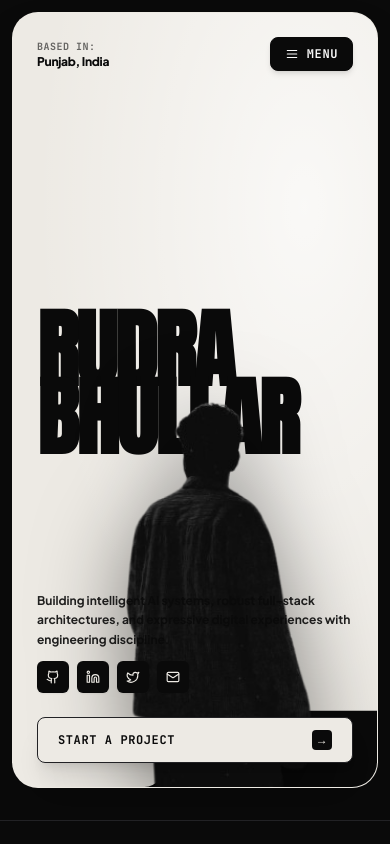
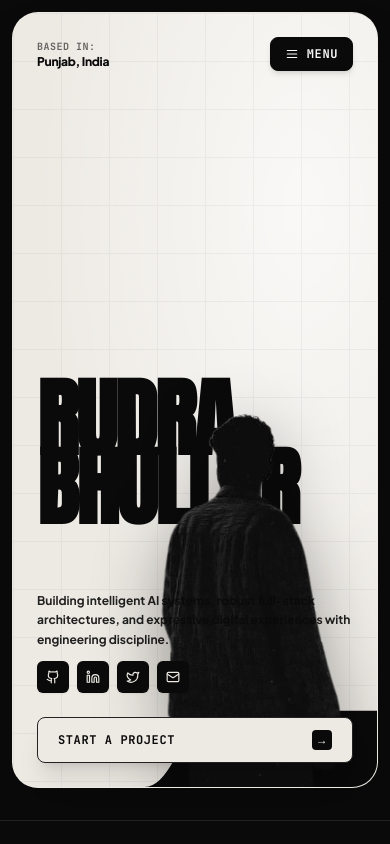
Before and after one commit to rudraism19/Rudra-Bhullar-Portfolio, a Next.js app: page / in a window 390 px wide. Shown: the top 844 px of the page. Built offline with nearby package versions, Linux system fonts and the light colour scheme.

Commit message:
feat(hero): upgrade silhouette to 1146px HD asset, scale proportionally and add multi-axis scroll and mouse parallax

```diff
--- a/components/sections/Hero.tsx
+++ b/components/sections/Hero.tsx
@@ -20,8 +20,11 @@ const SOCIAL_LINKS = [
 
 export default function Hero() {
   const [time, setTime] = useState<string>('');
+  const [scrollY, setScrollY] = useState<number>(0);
+  const [mousePos, setMousePos] = useState<{ x: number; y: number }>({ x: 0, y: 0 });
 
   useEffect(() => {
+    // 1. Live IST clock
     const updateTime = () => {
       const now = new Date();
       setTime(
@@ -37,8 +40,36 @@ export default function Hero() {
 
     updateTime();
     const interval = setInterval(updateTime, 1000);
-    return () => clearInterval(interval);
+
+    // 2. Smooth Scroll Parallax tracking (within hero range)
+    const handleScroll = () => {
+      if (window.scrollY <= 1400) {
+        setScrollY(window.scrollY);
+      }
+    };
+
+    window.addEventListener('scroll', handleScroll, { passive: true });
+
+    return () => {
+      clearInterval(interval);
+      window.removeEventListener('scroll', handleScroll);
+    };
   }, []);
+
+  const handleMouseMove = (e: React.MouseEvent<HTMLDivElement>) => {
+    if (typeof window !== 'undefined' && window.matchMedia('(prefers-reduced-motion: reduce)').matches) {
+      return;
+    }
+    const { clientX, clientY, currentTarget } = e;
+    const { left, top, width, height } = currentTarget.getBoundingClientRect();
+    const x = ((clientX - left) / width - 0.5) * 2;
+    const y = ((clientY - top) / height - 0.5) * 2;
+    setMousePos({ x, y });
+  };
+
+  const handleMouseLeave = () => {
+    setMousePos({ x: 0, y: 0 });
+  };
 
   const scrollTo = (targetId: string) => {
     const el = document.getElementById(targetId);
@@ -58,10 +89,23 @@ export default function Hero() {
       className="relative w-full px-3 sm:px-6 lg:px-8 pt-3 sm:pt-5 pb-8 max-w-[1680px] mx-auto overflow-hidden bg-[#0A0A0A]"
     >
       {/* Editorial Titanium Architectural Limestone Canvas Block */}
-      <div className="relative w-full rounded-[26px] sm:rounded-[36px] md:rounded-[42px] bg-[#EDEAE4] overflow-hidden min-h-[92vh] sm:min-h-[94vh] lg:min-h-[96vh] flex flex-col justify-between shadow-2xl border border-[#EDEAE4]/40">
+      <div
+        onMouseMove={handleMouseMove}
+        onMouseLeave={handleMouseLeave}
+        className="relative w-full rounded-[26px] sm:rounded-[36px] md:rounded-[42px] bg-[#EDEAE4] overflow-hidden min-h-[92vh] sm:min-h-[94vh] lg:min-h-[96vh] flex flex-col justify-between shadow-2xl border border-[#EDEAE4]/40 transition-colors duration-500"
+      >
 
         {/* Subtle Ambient Specular Lighting */}
         <div className="absolute inset-0 bg-[radial-gradient(ellipse_at_80%_25%,_rgba(255,255,255,0.7),_transparent_65%)] pointer-events-none" />
+
+        {/* Fine Editorial Grid Watermark Lines */}
+        <div
+          className="absolute inset-0 pointer-events-none opacity-[0.04]"
+          style={{
+            backgroundImage: `linear-gradient(to right, #0A0A0A 1px, transparent 1px), linear-gradient(to bottom, #0A0A0A 1px, transparent 1px)`,
+            backgroundSize: '48px 48px'
+          }}
+        />
 
         {/* 1. TOP EDITORIAL BAR (z-30) */}
         <header className="relative px-6 sm:px-10 md:px-14 pt-6 sm:pt-8 flex items-center justify-between z-30">
@@ -111,8 +155,15 @@ export default function Hero() {
           </div>
         </header>
 
-        {/* 2. GIANT CONDENSED DISPLAY TYPOGRAPHY (z-10) */}
-        <div className="absolute top-[48%] -translate-y-1/2 left-6 sm:left-10 md:left-14 lg:left-16 z-10 pointer-events-none select-none flex flex-col leading-[0.8] tracking-tighter">
+        {/* 2. GIANT CONDENSED DISPLAY TYPOGRAPHY WITH 3D PARALLAX (z-10) */}
+        <div
+          style={{
+            transform: `translate3d(${-mousePos.x * 8}px, ${-scrollY * 0.12 - mousePos.y * 6}px, 0)`,
+            transition: 'transform 0.2s cubic-bezier(0.2, 0.8, 0.2, 1)',
+            willChange: 'transform',
+          }}
+          className="absolute top-[48%] -translate-y-1/2 left-6 sm:left-10 md:left-14 lg:left-16 z-10 pointer-events-none select-none flex flex-col leading-[0.8] tracking-tighter"
+        >
           <h1 className="flex flex-col select-none">
             <span className="font-headline text-[22vw] sm:text-[18vw] lg:text-[14.5vw] xl:text-[195px] font-black uppercase text-[#0A0A0A] leading-[0.8] tracking-tight">
               RUDRA
@@ -123,12 +174,20 @@ export default function Hero() {
           </h1>
         </div>
 
-        {/* 3. PORTRAIT SILHOUETTE CUTOUT (z-20) */}
-        <div className="absolute bottom-0 left-[34%] sm:left-[36%] md:left-[38%] lg:left-[42%] translate-x-[-15%] sm:translate-x-0 z-20 pointer-events-none select-none flex items-end justify-center">
+        {/* 3. PORTRAIT SILHOUETTE CUTOUT WITH 3D DEPTH PARALLAX (z-20) */}
+        <div
+          style={{
+            transform: `translate3d(${mousePos.x * 12}px, ${scrollY * 0.22 + mousePos.y * 8}px, 0) scale(${Math.max(0.92, 1 - scrollY * 0.00025)})`,
+            transition: 'transform 0.2s cubic-bezier(0.2, 0.8, 0.2, 1)',
+            willChange: 'transform',
+          }}
+          className="absolute bottom-0 left-[34%] sm:left-[36%] md:left-[38%] lg:left-[43%] translate-x-[-15%] sm:translate-x-0 z-20 pointer-events-none select-none flex items-end justify-center"
+        >
+          {/* Crisp HD Cutout Image (Scaled cleanly so zero pixelation occurs) */}
           <img
-            src="/rudra-hero-cropped.png"
+            src="/rudra-hero-hd.png"
             alt="Rudra Bhullar - Creative Technologist & AI Engineer"
-            className="h-[58vh] sm:h-[68vh] md:h-[75vh] lg:h-[82vh] xl:h-[88vh] max-h-[860px] w-auto object-contain object-bottom filter drop-shadow-[0_25px_45px_rgba(0,0,0,0.5)]"
+            className="h-[46vh] sm:h-[52vh] md:h-[58vh] lg:h-[64vh] xl:h-[68vh] max-h-[580px] w-auto object-contain object-bottom filter drop-shadow-[0_20px_35px_rgba(0,0,0,0.38)]"
           />
         </div>
 
```
Also changed, not shown: public/rudra-hero-hd.png (added).
